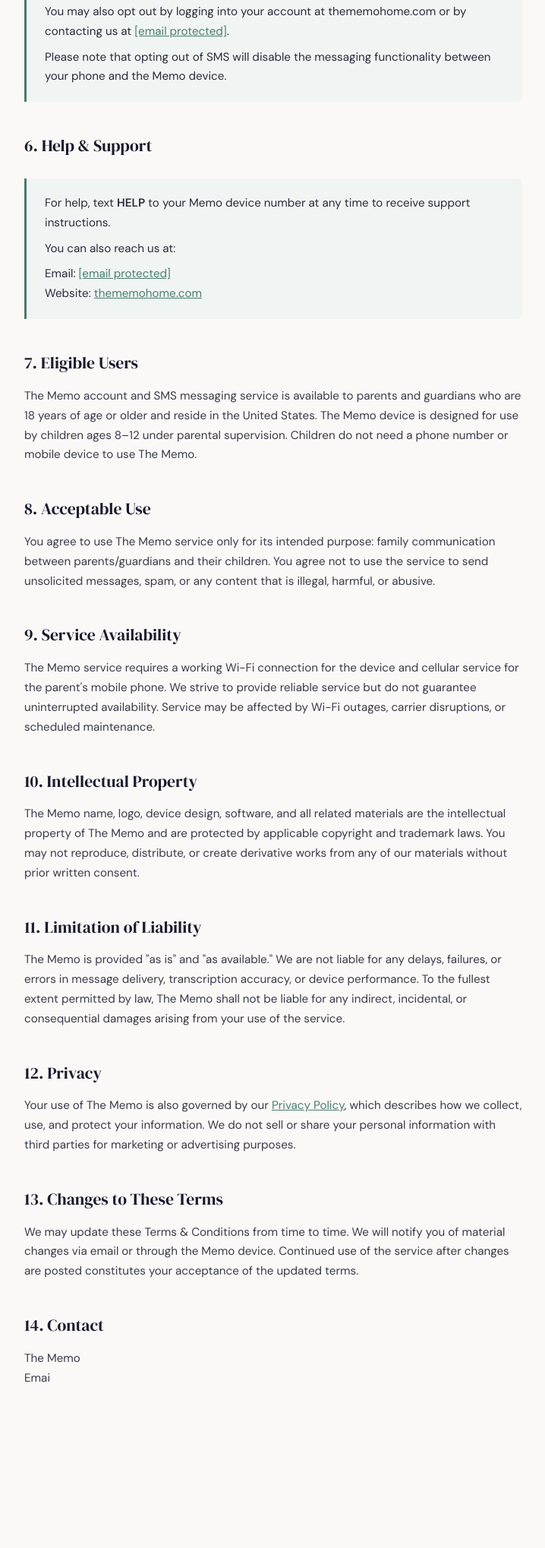
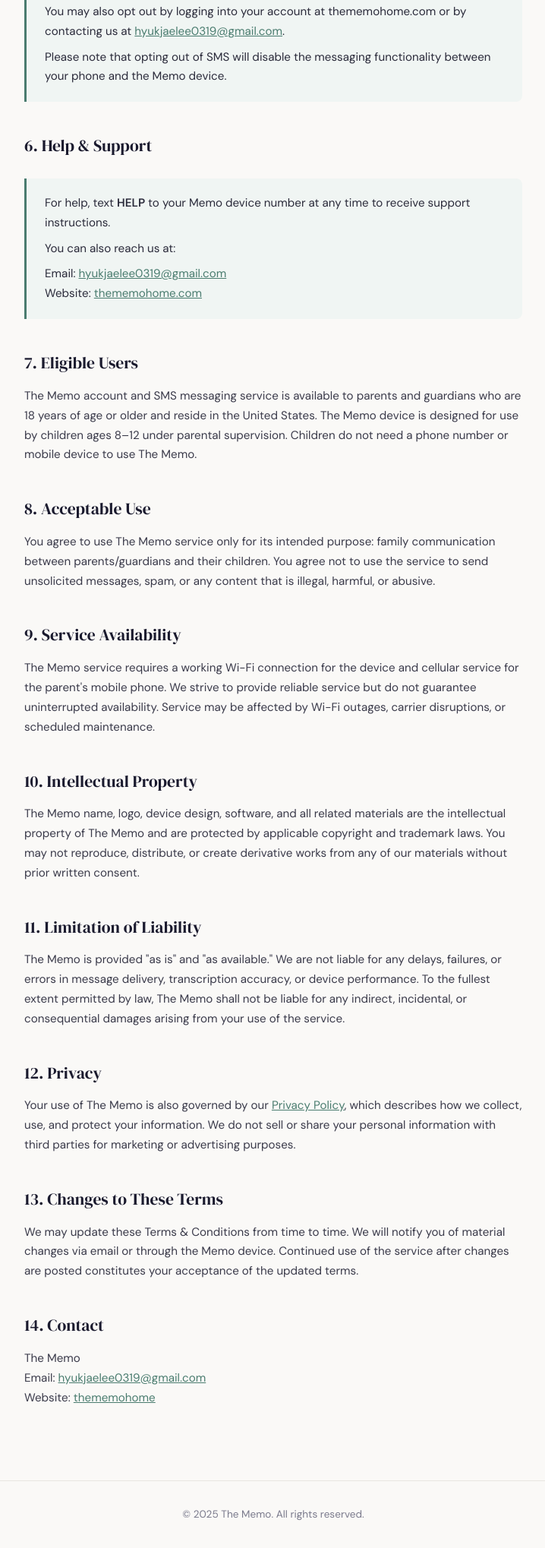
Before and after one commit to hyukjaelee0319-code/thememohome, a plain HTML site: page terms.html in a window 1280 px wide. Shown: the part 1237-3275 px from the top of the page at 76% size, without its empty margins (280-998 px from the left). Before the commit the page ends 3161 px from the top, so only its background shows below. Drawn offline with Linux system fonts and the light colour scheme.

Commit message:
Add files via upload

```diff
--- a/terms.html
+++ b/terms.html
@@ -141,7 +141,7 @@
         <h2>5. Opt-Out Instructions</h2>
         <div class="highlight-box">
             <p>To stop receiving SMS messages from your Memo device at any time, reply <strong>STOP</strong> to any message received from your Memo device number. You will receive a confirmation message and no further messages will be sent.</p>
-            <p>You may also opt out by logging into your account at thememohome.com or by contacting us at <a href="/cdn-cgi/l/email-protection#1c6f696c6c736e685c6874797179717374737179327f7371"><span class="__cf_email__" data-cfemail="265553565649545266524e434b434b494e494b430845494b">[email&#160;protected]</span></a>.</p>
+            <p>You may also opt out by logging into your account at thememohome.com or by contacting us at <a href="mailto:hyukjaelee0319@gmail.com">hyukjaelee0319@gmail.com</a>.</p>
             <p>Please note that opting out of SMS will disable the messaging functionality between your phone and the Memo device.</p>
         </div>
 
@@ -149,7 +149,7 @@
         <div class="highlight-box">
             <p>For help, text <strong>HELP</strong> to your Memo device number at any time to receive support instructions.</p>
             <p>You can also reach us at:</p>
-            <p>Email: <a href="/cdn-cgi/l/email-protection#2b585e5b5b44595f6b5f434e464e46444344464e05484446"><span class="__cf_email__" data-cfemail="0b787e7b7b64797f4b7f636e666e66646364666e25686466">[email&#160;protected]</span></a><br>
+            <p>Email: <a href="mailto:hyukjaelee0319@gmail.com">hyukjaelee0319@gmail.com</a><br>
             Website: <a href="https://thememohome.com">thememohome.com</a></p>
         </div>
 
@@ -177,4 +177,13 @@
         <h2>14. Contact</h2>
         <p>
             The Memo<br>
-            Emai
+            Email: <a href="mailto:hyukjaelee0319@gmail.com">hyukjaelee0319@gmail.com</a><br>
+            Website: <a href="https://hyukjaelee0319-code.github.io/thememohome/">thememohome</a>
+        </p>
+    </main>
+
+    <footer class="footer">
+        &copy; 2025 The Memo. All rights reserved.
+    </footer>
+</body>
+</html>
```
Also changed, not shown: index.html (+1 -1 lines), privacy.html (+10 -2 lines).
